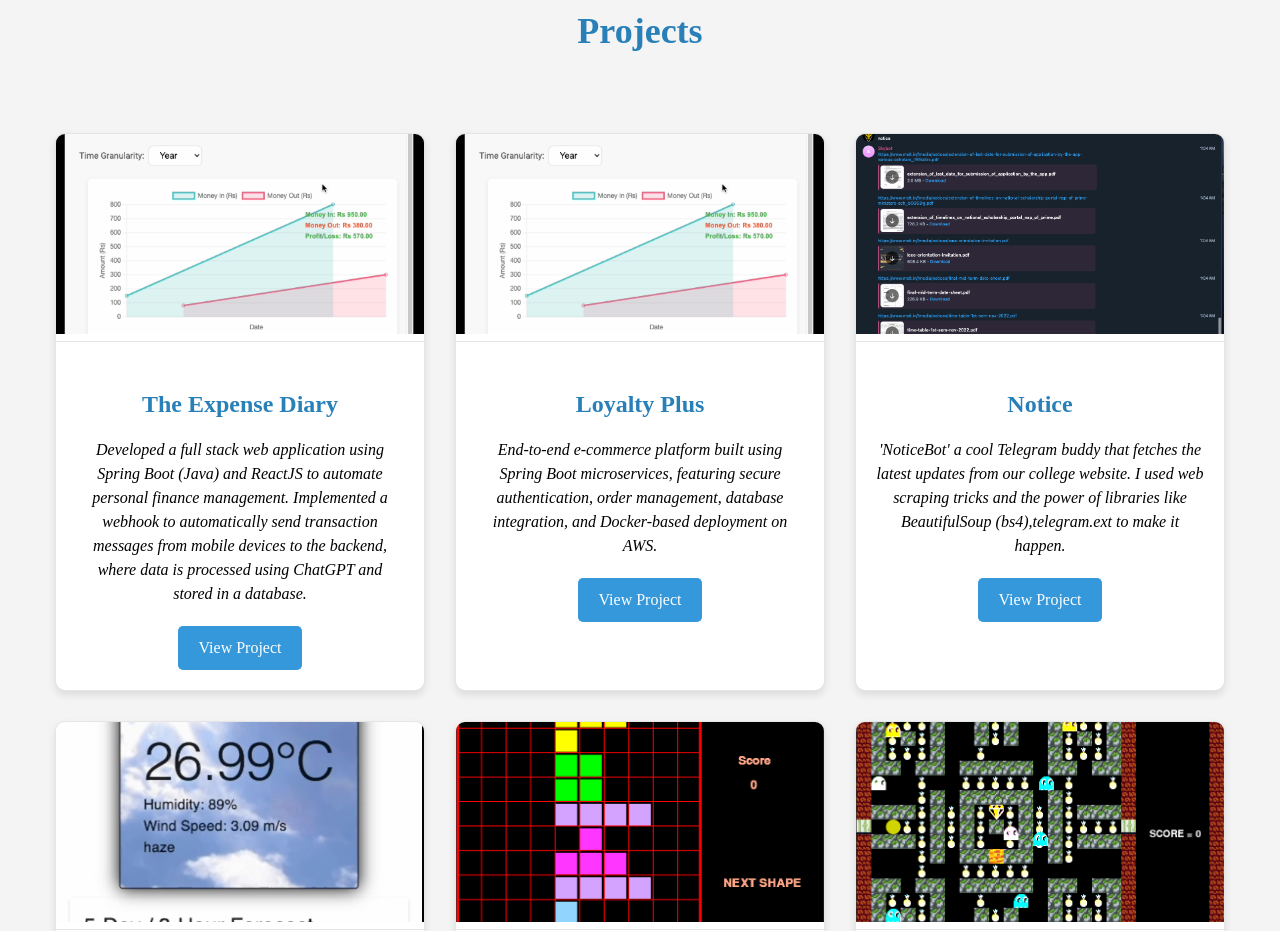
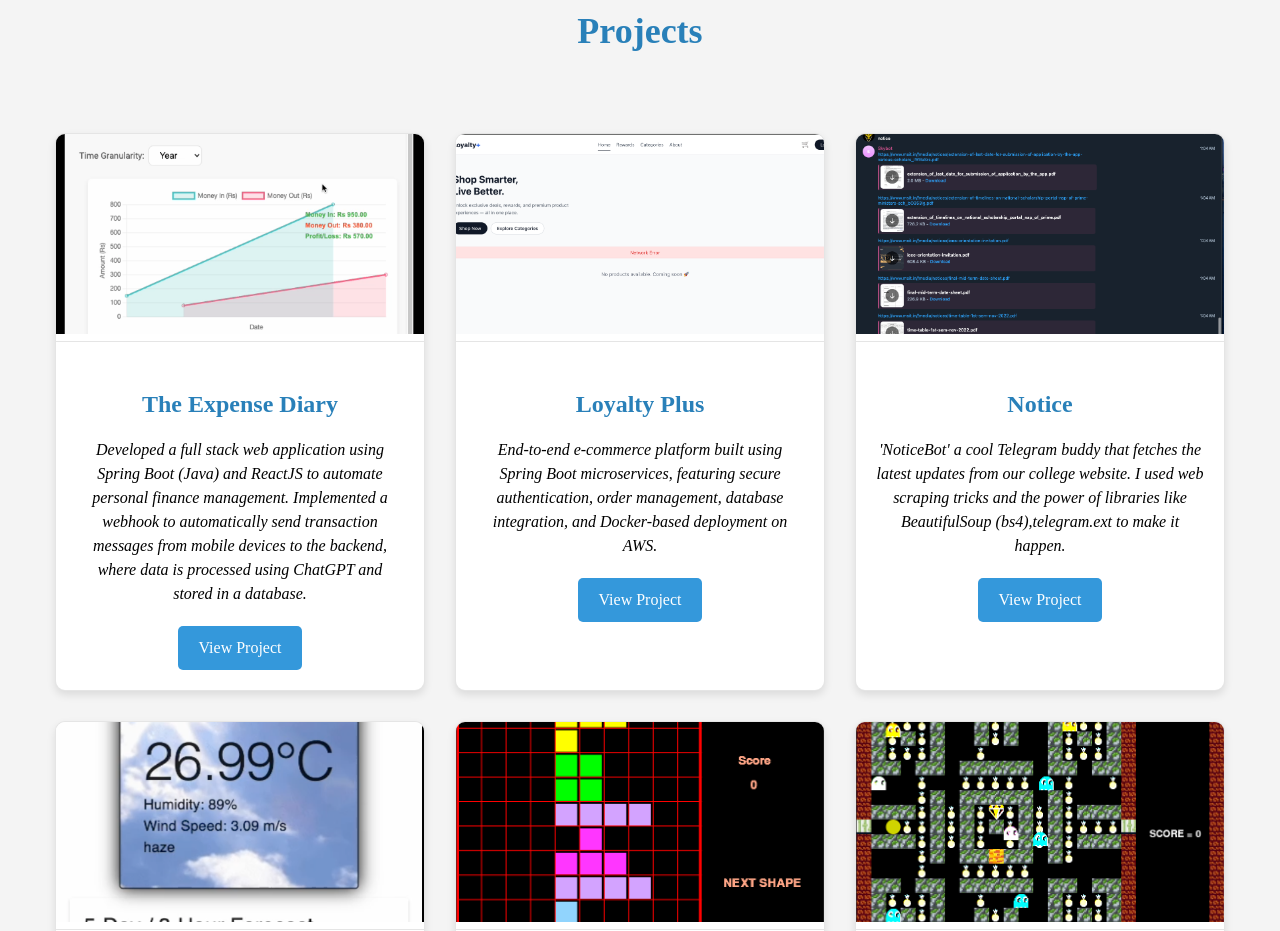
Before and after one commit to HKSuryan/Port-next, a Next.js app: page / in a window 1280 px wide. Shown: the part 2040-2971 px from the top of the page. Built offline with nearby package versions, Linux system fonts and the light colour scheme.

Commit message:
Added Image

```diff
--- a/src/app/components/Projects.js
+++ b/src/app/components/Projects.js
@@ -15,7 +15,7 @@ const projectsData = [
     description:
       "End-to-end e-commerce platform built using Spring Boot microservices, featuring secure authentication, order management, database integration, and Docker-based deployment on AWS.",
     projectLink: "https://github.com/HKSuryan/ECommerceProject_Frontend",
-    imageUrl: "proimages/ExpenseDiary.png",
+    imageUrl: "proimages/LoyaltyPlus.png",
     techStack:
       "SpringBoot, ReactJS, SQL, Java, Javascript, AWS(RDS, ECS etc.), MicroServices Architecture, Docker, HTML, CSS, Redux-Toolkit",
   },
```
Also changed, not shown: public/proimages/LoyaltyPlus.png (added).
